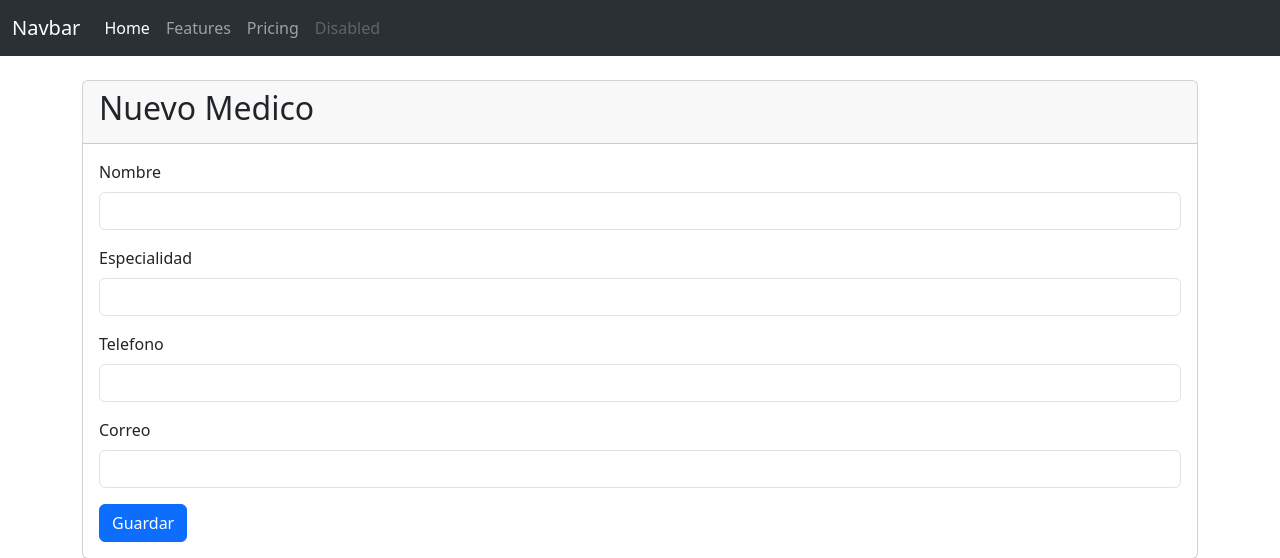
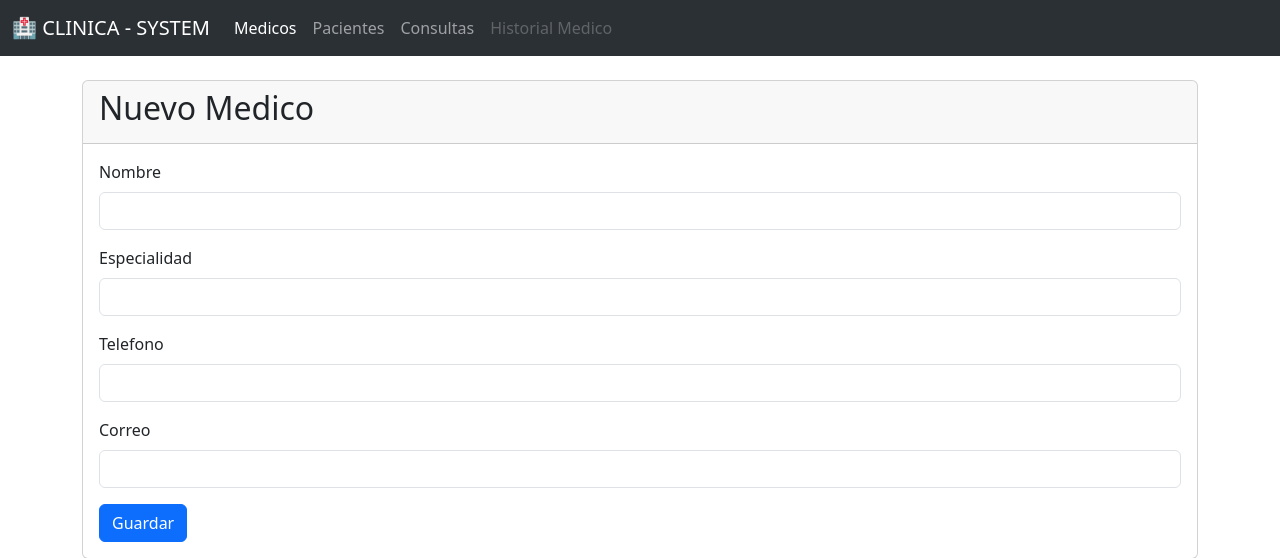
Before and after one commit to carlosingsistem/sismedic_participacion, a Flask app: page /medicos/create in a window 1280 px wide. Shown: the top 558 px of the page. Run offline with Flask 3, Linux system fonts and the light colour scheme.

Commit message:
Modificacion de la plantilla base base.html adicion de las rutas. Adicion de la base de datos

```diff
--- a/app.py
+++ b/app.py
@@ -1,6 +1,6 @@
 from flask import Flask
 from database import db
-from controllers import medico_conroller
+from controllers import medico_conroller, paciente_controller
 
 app = Flask(__name__)
 app.config["SQLALCHEMY_DATABASE_URI"] = "sqlite:///clinica.db"
@@ -8,6 +8,7 @@ app.config["SQLALCHEMY_TRACK_MODIFICATIONS"] = False
 
 db.init_app(app)
 app.register_blueprint(medico_conroller.medico_bp)
+app.register_blueprint(paciente_controller.paciente_bp)
 
 @app.route("/")
 def home():
--- a/templates/base.html
+++ b/templates/base.html
@@ -12,17 +12,17 @@
 <body>
     <nav class="navbar navbar-expand-lg bg-body-tertiary bg-primary" data-bs-theme="dark">
         <div class="container-fluid">
-            <a class="navbar-brand" href="#">Navbar</a>
+            <a class="navbar-brand" href="#">🏥 CLINICA - SYSTEM</a>
             <button class="navbar-toggler" type="button" data-bs-toggle="collapse" data-bs-target="#navbarNavAltMarkup"
                 aria-controls="navbarNavAltMarkup" aria-expanded="false" aria-label="Toggle navigation">
                 <span class="navbar-toggler-icon"></span>
             </button>
             <div class="collapse navbar-collapse" id="navbarNavAltMarkup">
                 <div class="navbar-nav">
-                    <a class="nav-link active" aria-current="page" href="/medicos/">Home</a>
-                    <a class="nav-link" href="#">Features</a>
-                    <a class="nav-link" href="#">Pricing</a>
-                    <a class="nav-link disabled" aria-disabled="true">Disabled</a>
+                    <a class="nav-link active" aria-current="page" href="/medicos/">Medicos</a>
+                    <a class="nav-link" href="/pacientes/">Pacientes</a>
+                    <a class="nav-link" href="#">Consultas</a>
+                    <a class="nav-link disabled" aria-disabled="true">Historial Medico</a>
                 </div>
             </div>
         </div>
```
Also changed, not shown: instance/clinica.db (added).
